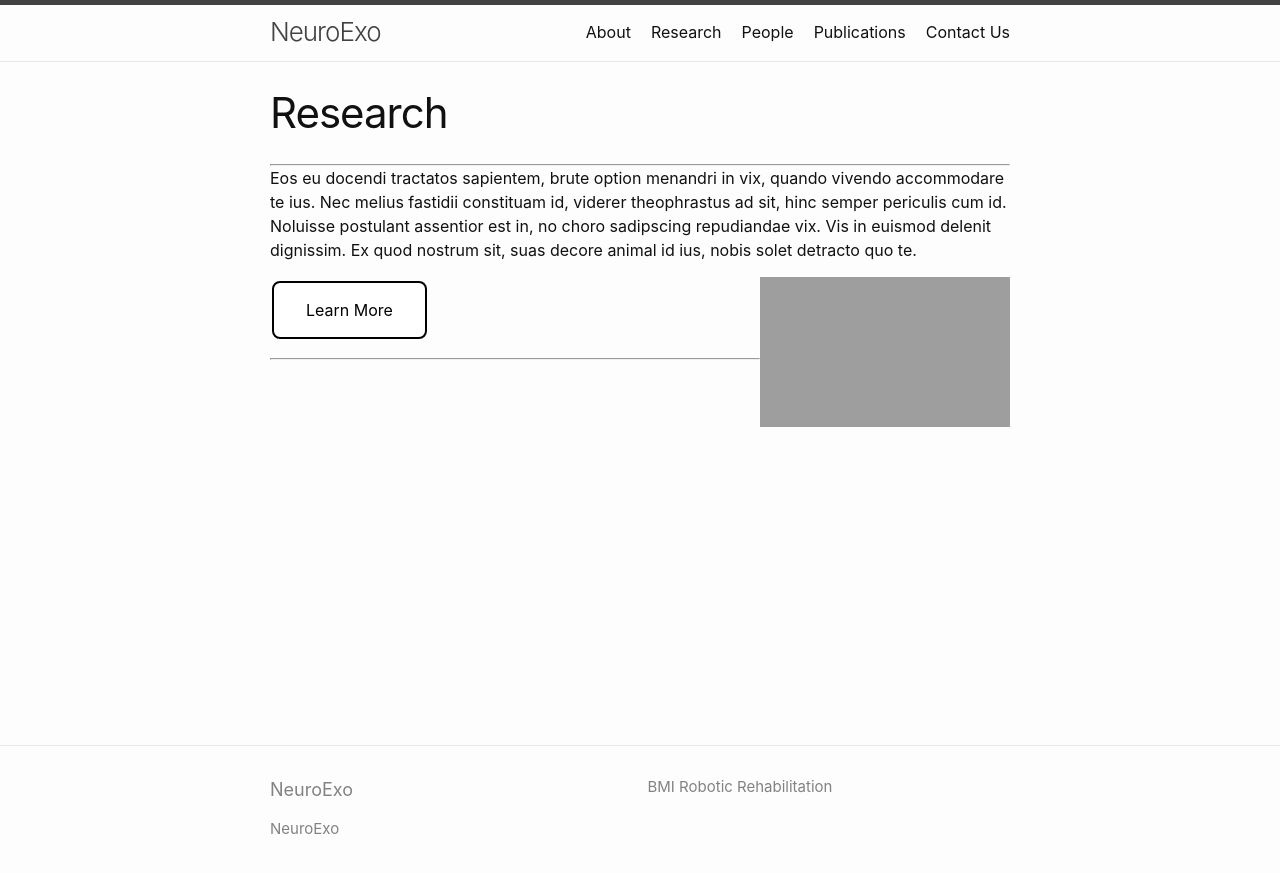
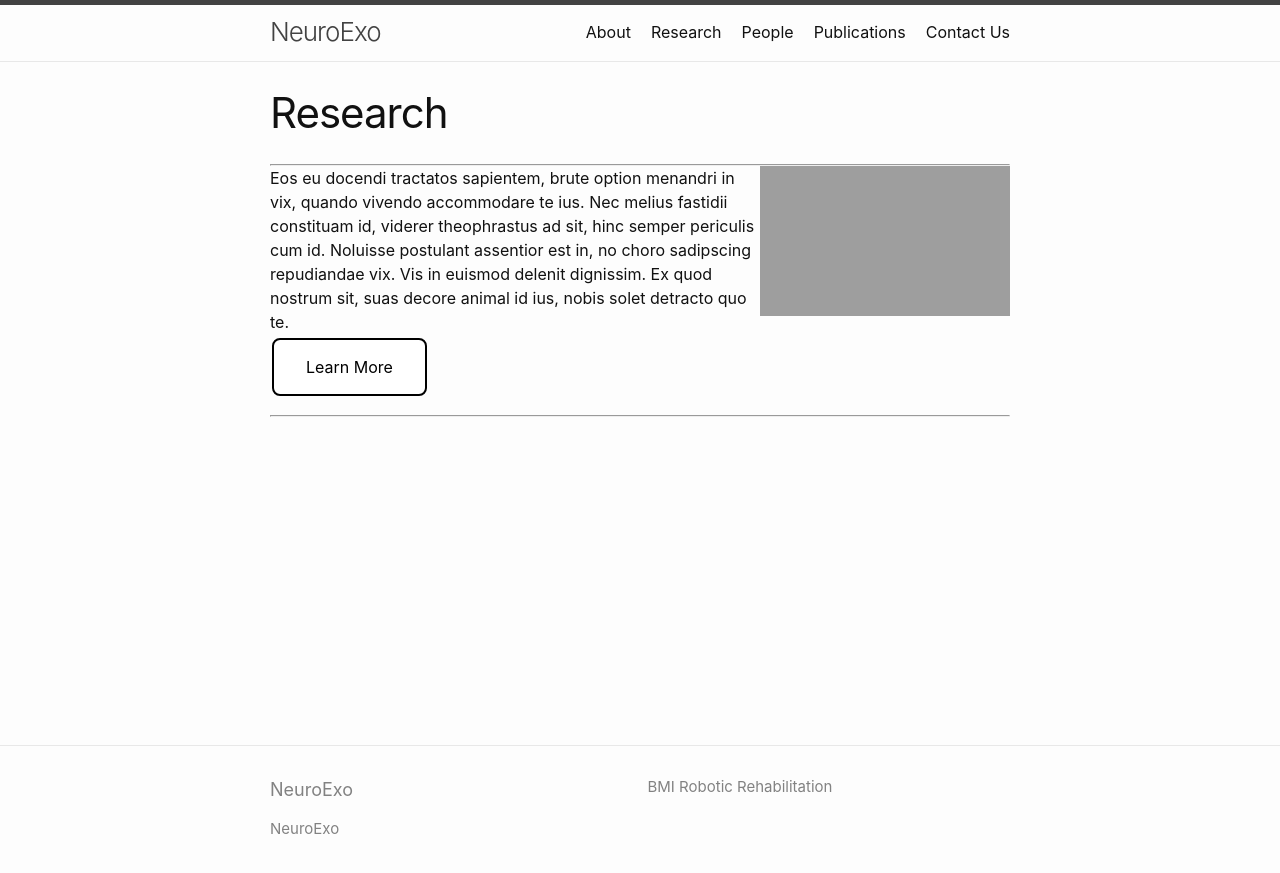
Before and after one commit to arcraik/neuroexo-website, a Jekyll site: the page built from research.md, in a window 1280 px wide. Shown: the top 873 px of the page. Built offline with Jekyll 4.4.1, drawn with Linux system fonts in a browser that asks for light colours; grey boxes are pictures that could not be loaded.

Commit message:
Update research.md

```diff
--- a/research.md
+++ b/research.md
@@ -3,8 +3,8 @@ layout: page
 title: Research
 ---
 <hr>
-<p style="float:left;"> Eos eu docendi tractatos sapientem, brute option menandri in vix, quando vivendo accommodare te ius. Nec melius fastidii constituam id, viderer theophrastus ad sit, hinc semper periculis cum id. Noluisse postulant assentior est in, no choro sadipscing repudiandae vix. Vis in euismod delenit dignissim. Ex quod nostrum sit, suas decore animal id ius, nobis solet detracto quo te.</p>
+<img src="/assets/newfigure.png" alt="Test" align="right" height="150" width="250" />
+Eos eu docendi tractatos sapientem, brute option menandri in vix, quando vivendo accommodare te ius. Nec melius fastidii constituam id, viderer theophrastus ad sit, hinc semper periculis cum id. Noluisse postulant assentior est in, no choro sadipscing repudiandae vix. Vis in euismod delenit dignissim. Ex quod nostrum sit, suas decore animal id ius, nobis solet detracto quo te.
 <br>
 <a href="https://neuroexo.org" class="button" >Learn More</a>
-<img src="/assets/newfigure.png" alt="Test" align="right" height="150" width="250" />
 <hr>
```
